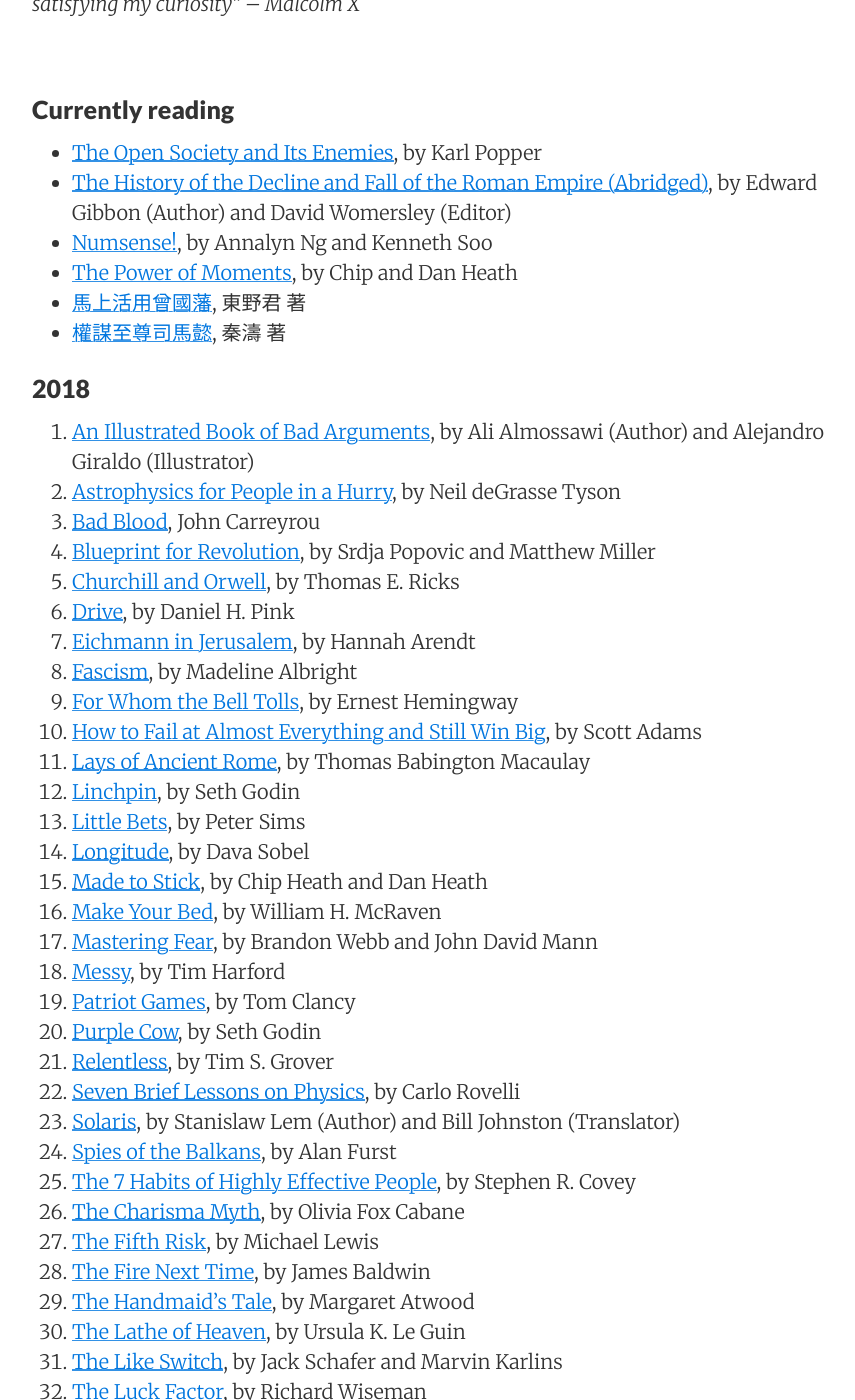
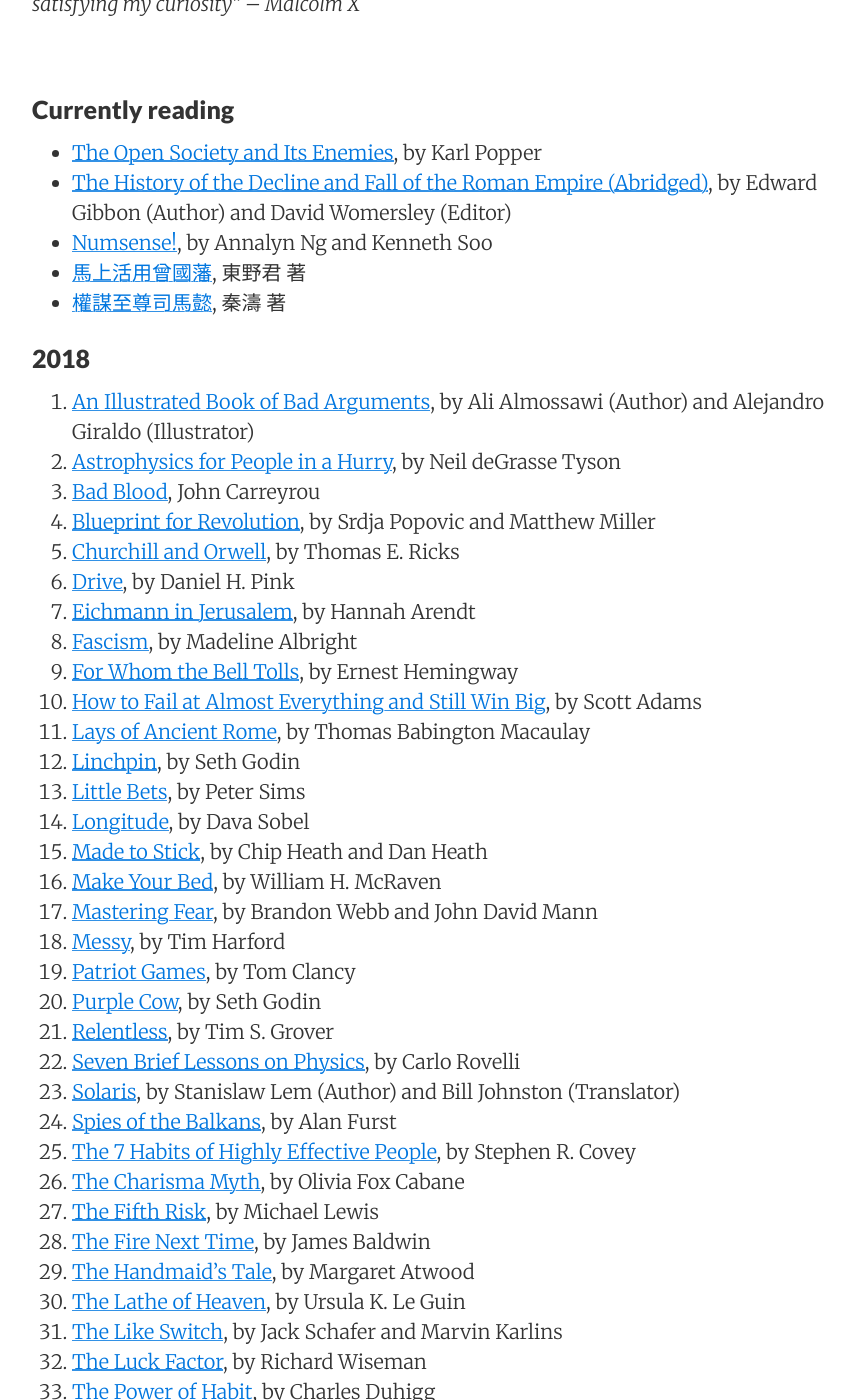
Before and after one commit to sewardlee337/sewardlee337.github.io, a Jekyll site: the page built from readinglist.md, in a window 1280 px wide and 1400 px high, scrolled down 281 px. Shown: the whole window, without its empty margins (188-1043 px from the left). Built offline with Jekyll 4.4.1, drawn with Linux system fonts in a browser that asks for light colours; nearby versions of some CDN libraries; some of the changed text lies outside the part shown.

Commit message:
Update reading list

```diff
--- a/readinglist.md
+++ b/readinglist.md
@@ -15,7 +15,6 @@
 * [The Open Society and Its Enemies](https://amzn.to/2Mbzdxg), by Karl Popper
 * [The History of the Decline and Fall of the Roman Empire (Abridged)](https://amzn.to/2uRs4fd), by Edward Gibbon (Author) and David Womersley (Editor)
 * [Numsense!](https://amzn.to/2RvAkKV), by Annalyn Ng and Kenneth Soo
-* [The Power of Moments](https://amzn.to/2BZufRP), by Chip and Dan Heath
 * [馬上活用曾國藩](https://bit.ly/2OBNJiI), 東野君 著
 * [權謀至尊司馬懿](https://bit.ly/2QypP92), 秦濤 著
 
```
Also changed, not shown: other parts of readinglist.md (+1 -0 lines).
